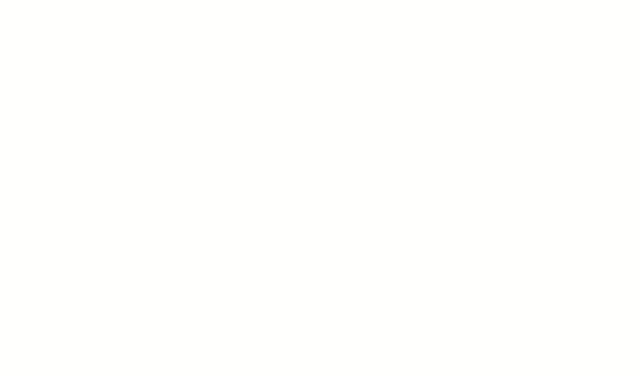
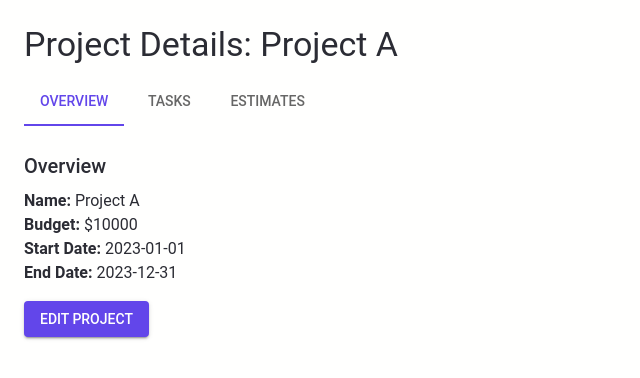
Before and after one commit to abhiram-shaji/flow-companion-frontend, a React (Create React App) app: page /admin/projects/1 in a window 1280 px wide. Before the commit this address had no page. Shown: the top 378 px of the page, without its empty margins (0-640 px from the left). Built offline with nearby package versions, Linux system fonts and the light colour scheme.

Commit message:
Create ui for project details page

```diff
--- a/src/App.tsx
+++ b/src/App.tsx
@@ -5,6 +5,7 @@
 import AdminDashboard from "./pages/AdminDashboard";
 import UserManagement from "./pages/UserManagement";
 import ProjectsPage from "./pages/ProjectsPage";
+import ProjectDetailsPage from "./pages/ProjectDetailsPage";
 
 const ErrorBoundary: React.FC<{ children: React.ReactNode }> = ({ children }) => {
     try {
@@ -24,6 +25,7 @@
             <Route path="/admin/dashboard" element={<AdminDashboard />} />
             <Route path="/admin/user-management" element={<UserManagement />} />
             <Route path="/admin/projects" element={<ProjectsPage />} />
+            <Route path="/admin/projects/:id" element={<ProjectDetailsPage />} />
           </Routes>
         </ErrorBoundary>
       </Router>
--- /dev/null
+++ b/src/pages/ProjectDetailsPage.tsx
@@ -0,0 +1,209 @@
+import React, { useState } from "react";
+import {
+  Box,
+  Typography,
+  Button,
+  Table,
+  TableBody,
+  TableCell,
+  TableContainer,
+  TableHead,
+  TableRow,
+  Paper,
+  Tabs,
+  Tab,
+  Dialog,
+  DialogActions,
+  DialogContent,
+  DialogTitle,
+  TextField,
+} from "@mui/material";
+
+const ProjectDetailsPage: React.FC = () => {
+  const [tabValue, setTabValue] = useState(0);
+  const [project, setProject] = useState({
+    id: 1,
+    name: "Project A",
+    budget: 10000,
+    startDate: "2023-01-01",
+    endDate: "2023-12-31",
+  });
+  const [tasks, setTasks] = useState([
+    { id: 1, name: "Task 1", assignedTo: "John Doe", status: "In Progress" },
+    { id: 2, name: "Task 2", assignedTo: "Jane Smith", status: "Completed" },
+  ]);
+  const [estimates, setEstimates] = useState([
+    { id: 1, cost: 5000, deadline: "2023-06-30" },
+    { id: 2, cost: 3000, deadline: "2023-09-15" },
+  ]);
+  const [openEdit, setOpenEdit] = useState(false);
+
+  const handleTabChange = (event: React.SyntheticEvent, newValue: number) => {
+    setTabValue(newValue);
+  };
+
+  const handleEditOpen = () => setOpenEdit(true);
+  const handleEditClose = () => setOpenEdit(false);
+
+  const handleEditSave = () => {
+    // Update project logic here
+    setOpenEdit(false);
+  };
+
+  return (
+    <Box sx={{ padding: 3 }}>
+      <Typography variant="h4" gutterBottom>
+        Project Details: {project.name}
+      </Typography>
+
+      {/* Tabs for Sections */}
+      <Tabs value={tabValue} onChange={handleTabChange} sx={{ marginBottom: 3 }}>
+        <Tab label="Overview" />
+        <Tab label="Tasks" />
+        <Tab label="Estimates" />
+      </Tabs>
+
+      {/* Tab Content */}
+      {tabValue === 0 && (
+        <Box>
+          <Typography variant="h6" gutterBottom>
+            Overview
+          </Typography>
+          <Typography variant="body1">
+            <strong>Name:</strong> {project.name}
+          </Typography>
+          <Typography variant="body1">
+            <strong>Budget:</strong> ${project.budget}
+          </Typography>
+          <Typography variant="body1">
+            <strong>Start Date:</strong> {project.startDate}
+          </Typography>
+          <Typography variant="body1">
+            <strong>End Date:</strong> {project.endDate}
+          </Typography>
+          <Button
+            onClick={handleEditOpen}
+            variant="contained"
+            color="primary"
+            sx={{ marginTop: 2 }}
+          >
+            Edit Project
+          </Button>
+        </Box>
+      )}
+
+      {tabValue === 1 && (
+        <Box>
+          <Typography variant="h6" gutterBottom>
+            Tasks
+          </Typography>
+          <TableContainer component={Paper}>
+            <Table>
+              <TableHead>
+                <TableRow>
+                  <TableCell>Task Name</TableCell>
+                  <TableCell>Assigned To</TableCell>
+                  <TableCell>Status</TableCell>
+                </TableRow>
+              </TableHead>
+              <TableBody>
+                {tasks.map((task) => (
+                  <TableRow key={task.id}>
+                    <TableCell>{task.name}</TableCell>
+                    <TableCell>{task.assignedTo}</TableCell>
+                    <TableCell>{task.status}</TableCell>
+                  </TableRow>
+                ))}
+              </TableBody>
+            </Table>
+          </TableContainer>
+          <Button variant="contained" color="primary" sx={{ marginTop: 2 }}>
+            Add Task
+          </Button>
+        </Box>
+      )}
+
+      {tabValue === 2 && (
+        <Box>
+          <Typography variant="h6" gutterBottom>
+            Estimates
+          </Typography>
+          <TableContainer component={Paper}>
+            <Table>
+              <TableHead>
+                <TableRow>
+                  <TableCell>Cost</TableCell>
+                  <TableCell>Deadline</TableCell>
+                </TableRow>
+              </TableHead>
+              <TableBody>
+                {estimates.map((estimate) => (
+                  <TableRow key={estimate.id}>
+                    <TableCell>${estimate.cost}</TableCell>
+                    <TableCell>{estimate.deadline}</TableCell>
+                  </TableRow>
+                ))}
+              </TableBody>
+            </Table>
+          </TableContainer>
+          <Button variant="contained" color="primary" sx={{ marginTop: 2 }}>
+            Add Estimate
+          </Button>
+        </Box>
+      )}
+
+      {/* Edit Project Dialog */}
+      <Dialog open={openEdit} onClose={handleEditClose} fullWidth>
+        <DialogTitle>Edit Project</DialogTitle>
+        <DialogContent>
+          <TextField
+            label="Project Name"
+            fullWidth
+            value={project.name}
+            onChange={(e) => setProject({ ...project, name: e.target.value })}
+            sx={{ marginBottom: 2 }}
+          />
+          <TextField
+            label="Budget"
+            type="number"
+            fullWidth
+            value={project.budget}
+            onChange={(e) =>
+              setProject({ ...project, budget: Number(e.target.value) })
+            }
+            sx={{ marginBottom: 2 }}
+          />
+          <TextField
+            label="Start Date"
+            type="date"
+            fullWidth
+            value={project.startDate}
+            onChange={(e) =>
+              setProject({ ...project, startDate: e.target.value })
+            }
+            InputLabelProps={{ shrink: true }}
+            sx={{ marginBottom: 2 }}
+          />
+          <TextField
+            label="End Date"
+            type="date"
+            fullWidth
+            value={project.endDate}
+            onChange={(e) =>
+              setProject({ ...project, endDate: e.target.value })
+            }
+            InputLabelProps={{ shrink: true }}
+          />
+        </DialogContent>
+        <DialogActions>
+          <Button onClick={handleEditClose}>Cancel</Button>
+          <Button onClick={handleEditSave} variant="contained" color="primary">
+            Save
+          </Button>
+        </DialogActions>
+      </Dialog>
+    </Box>
+  );
+};
+
+export default ProjectDetailsPage;
```
